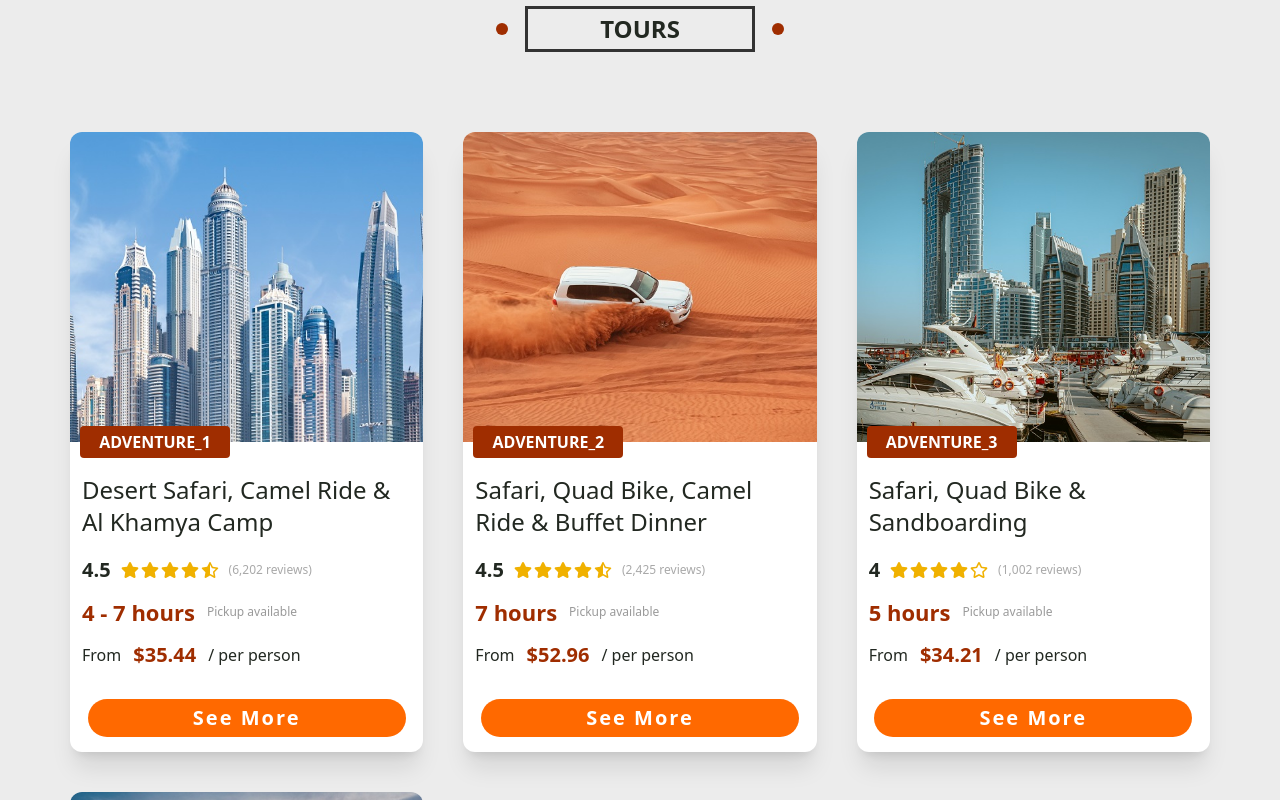
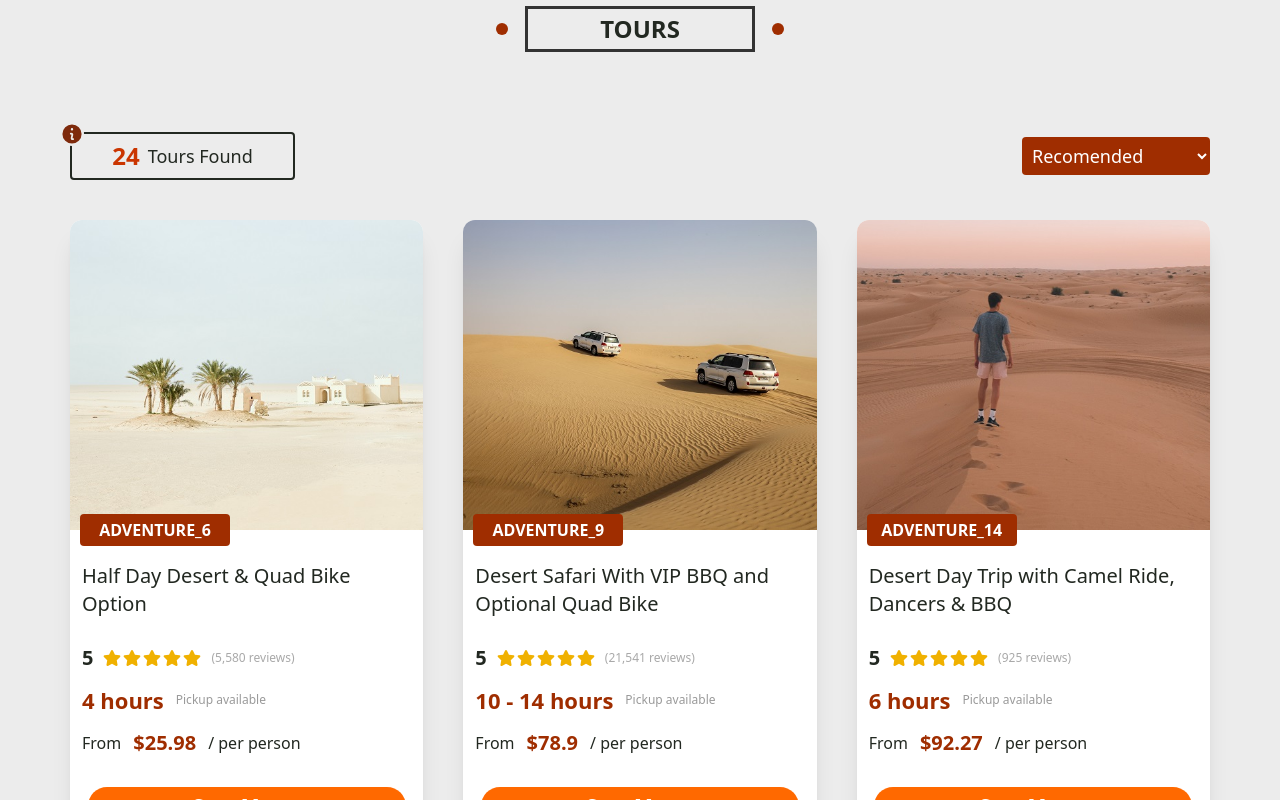
Before and after one commit to HossamGezo/dubai_safari, a React (Vite) app: page / in a window 1280 px wide. Shown: the part 1300-2100 px from the top of the page. Built offline with nearby package versions, Linux system fonts and the light colour scheme.

Commit message:
feat: Add filtering to tours section and enhance project structure

```diff
--- a/src/components/common/section-title/Title.tsx
+++ b/src/components/common/section-title/Title.tsx
@@ -1,5 +1,5 @@
 // Styles
-import "./styles.css";
+import "./title.css";
 // Types
 type TitleType = {
   title: string;
--- a/src/layouts/MainLayout.tsx
+++ b/src/layouts/MainLayout.tsx
@@ -1,7 +1,9 @@
-import {Outlet} from "react-router";
+// React Router Dom
+import { Outlet } from "react-router";
+// Components
 // import Footer from "../components/layout/Footer/Footer";
 import Header from "../components/layout/Header/Header";
-
+// Main Components
 const MainLayout = () => {
   return (
     <>
--- a/src/pages/home/components/tours-section/Tour.tsx
+++ b/src/pages/home/components/tours-section/Tour.tsx
@@ -1,19 +1,10 @@
+// Components
 import Button from "../../../../components/common/button/Button";
 import Rating from "./Rating";
 // Types
-type TourType = {
-  tour: {
-    id: number;
-    title: string;
-    duration: string;
-    rating: number;
-    reviews: string;
-    priceFrom: number;
-    image: string;
-  };
-};
+import type {ToursListType} from "../../../../types";
 // Main Component
-const Tour = ({tour}: TourType) => {
+const Tour = ({...tour}: ToursListType) => {
   return (
     <>
       <div className="tour-box h-[620px] rounded-xl overflow-hidden bg-white shadow-xl haver:shadow-3xl hover:-translate-y-3 hover:scale-101 duration-500">
@@ -31,7 +22,7 @@ const Tour = ({tour}: TourType) => {
         {/* Tour Desc Wrapper */}
         <div className="tour-desc-wrapper h-[50%] pt-8 px-3 relative">
           {/* Tour Title */}
-          <h3 className="tour-title text-2xl font-medium h-[25%] mb-2.5">
+          <h3 className="tour-title text-xl font-medium h-[25%] mb-2.5">
             {tour.title}
           </h3>
           {/* Tour Rating */}
--- a/src/pages/home/components/tours-section/ToursSection.tsx
+++ b/src/pages/home/components/tours-section/ToursSection.tsx
@@ -2,21 +2,30 @@
 import {useState} from "react";
 // Data
 import {toursList} from "../../data/data";
+// Utils
+import {getFilteredTours} from "../../../../utils/filters";
 // Components
 import Title from "../../../../components/common/section-title/Title";
 import Tour from "./Tour";
 import Pagination from "./pagination/Pagination";
+import Filters from "./filters/Filters";
+import {paginate} from "../../../../utils/pagination";
 // Main Component
 const ToursSection = () => {
+  // - - - - - - - - - - - - - - - States
+  // Filters State
+  const [currentFilter, setFilter] = useState("recomended");
   // Pagination State
   const [currentPage, setCurrentPage] = useState(1);
-  // Number Of Cards & Pages
-  const numberOfCards = 4;
-  const numberOfPages = Math.ceil(toursList.length / numberOfCards);
-  // Tours Array
-  const startIndex = (currentPage - 1) * numberOfCards;
-  const finishIndex = currentPage * numberOfCards;
-  const tours = toursList.slice(startIndex, finishIndex);
+  // - - - - - - - - - - - - - - - Logic
+  // Filtering Logic
+  const toursArray = getFilteredTours(currentFilter, toursList);
+  // Pagination Logic
+  const {numberOfPages, tours} = paginate(
+    toursList.length,
+    currentPage,
+    toursArray
+  );
   // Return JSX
   return (
     <>
@@ -24,10 +33,16 @@ const ToursSection = () => {
         <div className="container m-auto max-md:px-2">
           {/* Title */}
           <Title title={"tours"} />
+          {/* Filters */}
+          <Filters
+            tours={toursList.length}
+            currentFilter={currentFilter}
+            setFilter={setFilter}
+          />
           {/* Tour */}
           <div className="tours grid grid-cols-[repeat(auto-fill,minmax(300px,1fr))] gap-10">
             {tours.map((tour) => (
-              <Tour key={tour.id} tour={tour} />
+              <Tour key={tour.id} {...tour} />
             ))}
           </div>
           {/* Pagination */}
--- /dev/null
+++ b/src/pages/home/components/tours-section/filters/Filters.tsx
@@ -0,0 +1,33 @@
+// React Icons
+import {HiMiniInformationCircle} from "react-icons/hi2";
+// Types
+type FiltersType = {
+  tours: number;
+  currentFilter: string;
+  setFilter: React.Dispatch<React.SetStateAction<string>>;
+};
+// Main Component
+const Filters = ({tours, currentFilter, setFilter}: FiltersType) => {
+  return (
+    <div className="filters mb-10 flex items-center justify-between max-md:flex-col max-md:gap-3">
+      {/* Tours Number */}
+      <div className="tours-number relative w-[225px] text-center flex items-center justify-center gap-2 border-2 p-1.5 rounded-sm select-none">
+        <span className="text-2xl text-orange-700 font-bold">{tours}</span>
+        <span className="text-lg">Tours Found</span>
+        <HiMiniInformationCircle className="absolute -left-3 -top-3 text-2xl text-orange-900 bg-[#ECECEC] rounded-full" />
+      </div>
+      {/* Filters Box */}
+      <select
+        value={currentFilter}
+        onChange={(e) => setFilter(e.target.value)}
+        className="filters-box flex flex-col bg-orange-800 text-lg text-white p-1.5 rounded-sm outline-0"
+      >
+        <option value="recomended">Recomended</option>
+        <option value="low">Price - Low to high</option>
+        <option value="high">Price - High to low</option>
+      </select>
+    </div>
+  );
+};
+
+export default Filters;
--- a/src/pages/home/components/tours-section/pagination/Pagination.tsx
+++ b/src/pages/home/components/tours-section/pagination/Pagination.tsx
@@ -2,7 +2,7 @@
 import {IoIosArrowDroprightCircle} from "react-icons/io";
 import {IoIosArrowDropleftCircle} from "react-icons/io";
 // Styles
-import "./styles.css";
+import "./pagination.css";
 // Types
 type PaginationType = {
   pages: number;
--- /dev/null
+++ b/src/types/index.ts
@@ -0,0 +1,10 @@
+// Tours List Type
+export type ToursListType = {
+  id: number;
+  title: string;
+  duration: string;
+  rating: number;
+  reviews: string;
+  priceFrom: number;
+  image: string;
+};
--- /dev/null
+++ b/src/utils/filters.ts
@@ -0,0 +1,15 @@
+// Types
+import type {ToursListType} from "../types";
+// Main Function
+export const getFilteredTours = (
+  currentFilter: string,
+  toursList: ToursListType[]
+): ToursListType[] => {
+  const toursArray =
+    currentFilter === "recomended"
+      ? toursList.sort((a, b) => b.rating - a.rating)
+      : currentFilter === "low"
+      ? toursList.sort((a, b) => a.priceFrom - b.priceFrom)
+      : toursList.sort((a, b) => b.priceFrom - a.priceFrom);
+  return toursArray;
+};
--- /dev/null
+++ b/src/utils/pagination.ts
@@ -0,0 +1,17 @@
+// Types
+import type {ToursListType} from "../types";
+// Main Function
+export const paginate = (
+  toursLength: number,
+  currentPage: number,
+  toursArray: ToursListType[]
+) => {
+  // Pagination : Number Of Cards & Pages
+  const numberOfCards = 4;
+  const numberOfPages = Math.ceil(toursLength / numberOfCards);
+  // Pagination : Tours Array
+  const startIndex = (currentPage - 1) * numberOfCards;
+  const finishIndex = currentPage * numberOfCards;
+  const tours = toursArray.slice(startIndex, finishIndex);
+  return {numberOfPages, tours};
+};
```
Also changed, not shown: src/components/common/section-title/title.css (renamed from src/components/common/section-title/styles.css), src/pages/home/components/tours-section/filters/filters.css (added), src/pages/home/components/tours-section/pagination/pagination.css (renamed from src/pages/home/components/tours-section/pagination/styles.css).
